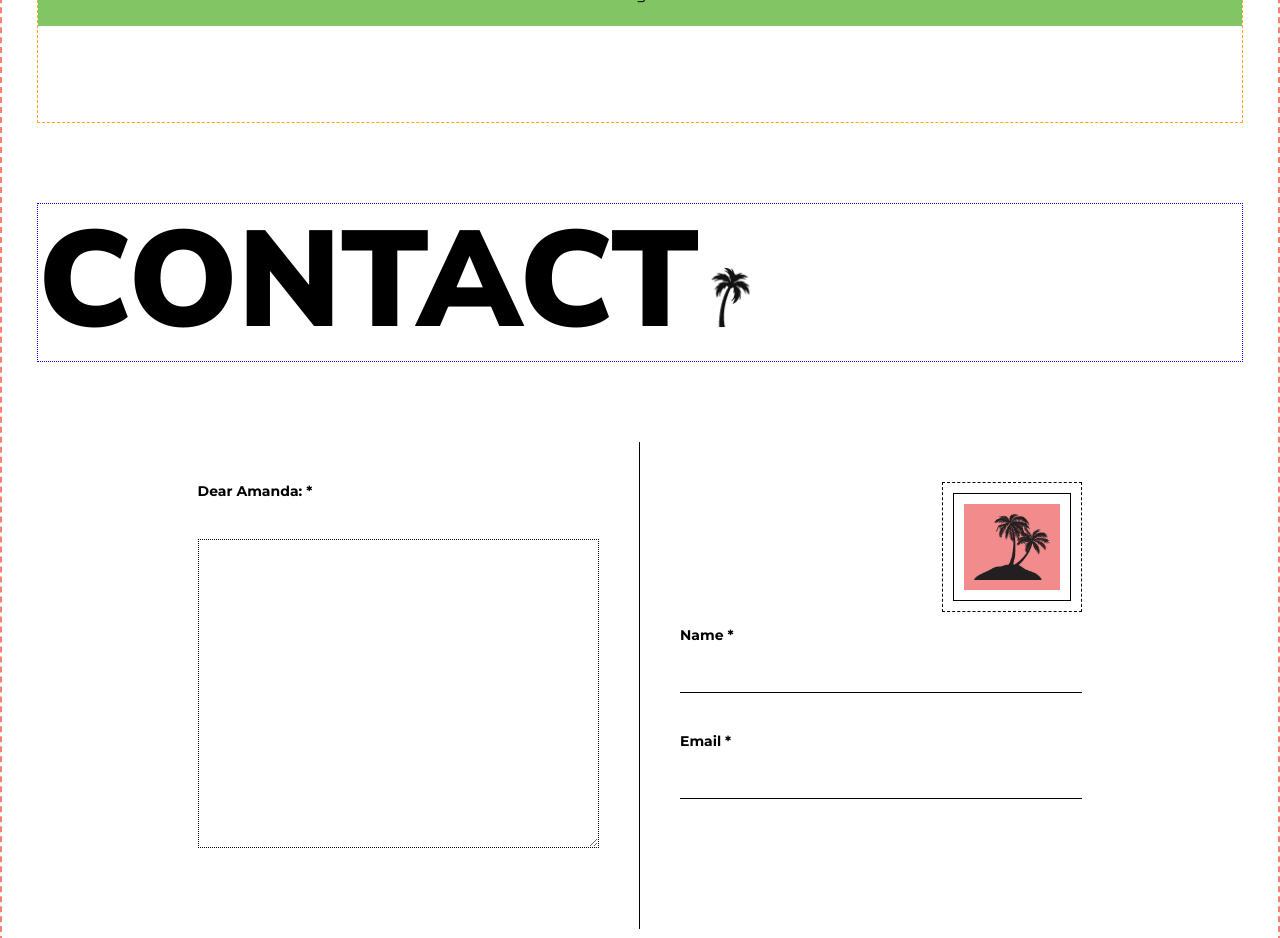
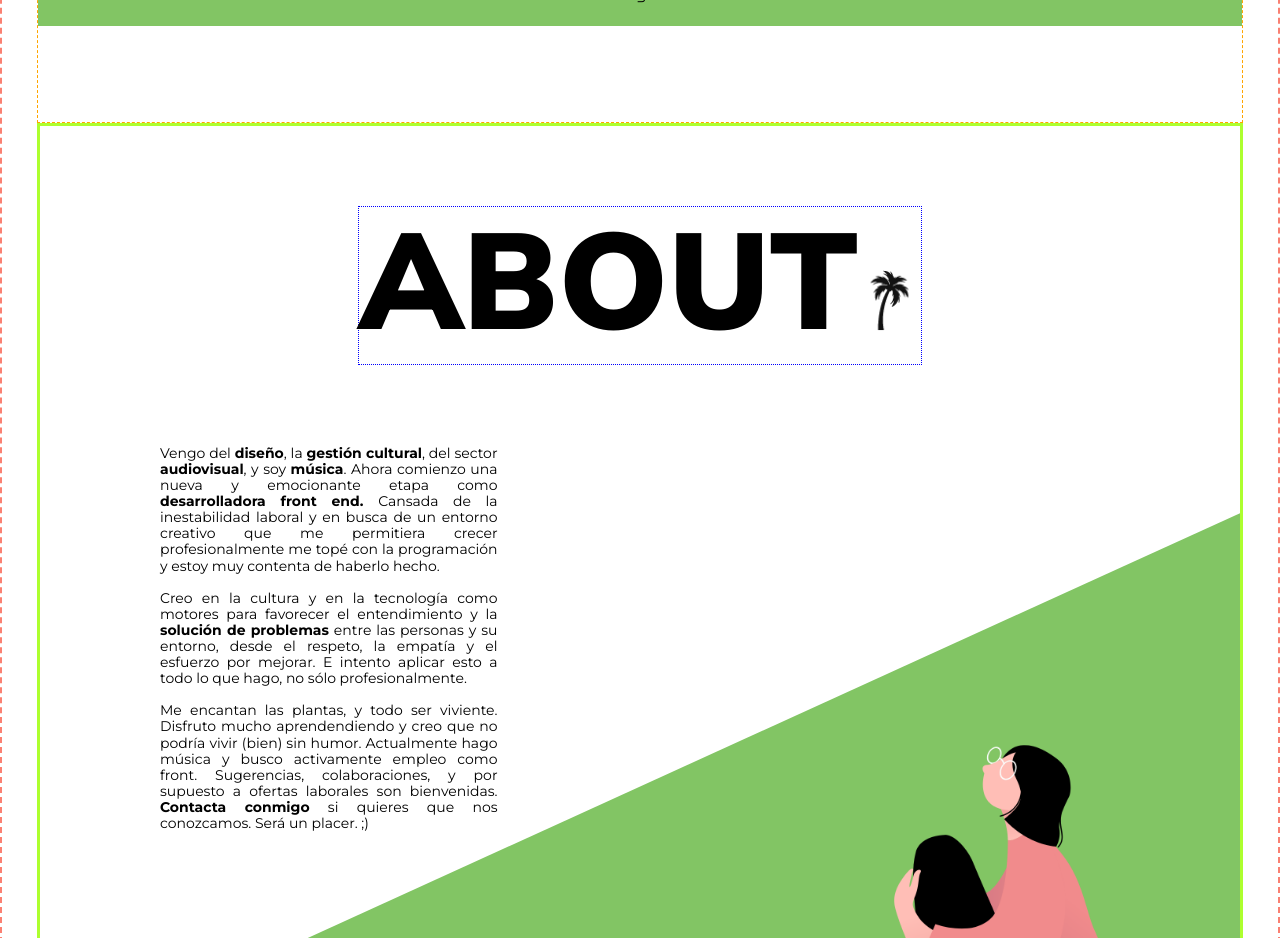
Before and after one commit to amandapalma/portfolio-amandapalma, a React (Create React App) app: page / in a window 1280 px wide. Shown: the part 2480-3418 px from the top of the page. Built offline with nearby package versions, Linux system fonts and the light colour scheme.

Commit message:
add new image to 'about' section

```diff
--- a/src/components/App.js
+++ b/src/components/App.js
@@ -3,7 +3,8 @@ import React from "react";
 import palmtree from "../images/palmtreeicon.png";
 import palmtreeIsland from "../images/palmtree-island.png";
 import uparrow from "../images/up-arrow.svg";
-// import profilepic from "../images/amanda-bn.png";
+import profilepic from "../images/illustration.png";
+
 import Header from "./Header";
 import Footer from "./Footer";
 
@@ -11,11 +12,11 @@ import "../stylesheets/App.scss";
 
 function App() {
   return (
-    <div className="App">
+    <div className="App" id="home">
       {/* <Comingsoon></Comingsoon> */}
       <Header></Header>
       <main className="main">
-        <section id="home" className="home">
+        <section  className="home">
           <div className="home__homeBackground"></div>
           <h1 className="home__mainTitle">
             <span>ho</span>
@@ -216,7 +217,7 @@ function App() {
             </a>
           </div>
         </section>
-        {/* <section className="section about">
+        <section className="section about">
           <div className="titleBox">
             <h2 id="about">about</h2>
             <img
@@ -225,7 +226,7 @@ function App() {
               src={palmtree}
             ></img>
           </div>
-          <div className="about__aboutBackround"></div>
+          {/* <div className="about__aboutBackround"></div> */}
           <div className="profile">
             <p className="profile__description">
               Vengo del <strong>diseño</strong>, la{" "}
@@ -255,7 +256,7 @@ function App() {
               <img className="profileImg" src={profilepic} alt="profile"></img>
             </div>
           </div>
-          <div className="arrowBox">
+          {/* <div className="arrowBox">
             <a href="#home" className="upArrow">
               <img
                 className="upArrow__arrow"
@@ -264,8 +265,8 @@ function App() {
               ></img>
               <p className="upArrow__upText">up</p>
             </a>
-          </div>
-        </section> */}
+          </div> */}
+        </section>
         <section className="section contact">
           <div className="titleBox">
             <h2 id="contact">contact</h2>
--- a/src/stylesheets/App.scss
+++ b/src/stylesheets/App.scss
@@ -67,14 +67,14 @@
 
 .titleBox {
   display: flex;
-  // margin-left: 0px;
-  margin-bottom: 80px;
-  margin-top: 80px;
+  margin: 40px auto 40px auto;
+
   border: 1px dotted blue;
 
-  // @include desktop {
-  //   margin-left: 350px;
-  // }
+  @include desktop {
+    margin: 80px auto 80px auto;
+
+  }
 }
 
 .palmtree {
@@ -250,46 +250,79 @@
 
 //ABOUT
 
-.about {
-  &__aboutBackround {
-    width: auto;
-    height: 0;
-    border-style: solid;
-    border-width: 0 0 100vh 175vh;
-    border-color: transparent transparent $color-primary transparent;
-    position: absolute;
-    top: 100;
-    right: 0;
-    z-index: -1;
-    // margin: 5vh;
+// .about {
+//   border: 3px solid greenyellow;
+//   position: relative;
+
+//   &__aboutBackround {
+
+//     border-style: solid;
+//     border-width: 0 0 100vh 175vh;
+//     border-color: transparent transparent $color-primary transparent;
+//     position: absolute;
+//     top: 100;
+//     right: 0;
+//     z-index: -1;
+//     // margin: 35px;
+//   }
+// }
+
+.about{
+justify-content: space-between;
+
+  border: 3px solid greenyellow;
+	position: relative;
+	width: 100%;
+	min-height: 100vh;
+	margin: 0 auto;
+  overflow: hidden;
+
+	&::after{
+		content: '';
+		position: absolute;
+		background-color: $color-primary;
+		padding-bottom: 141.42136%;
+		width: 100%;
+		bottom: 0;
+		left: 0;
+		transform: rotate(65.5deg) ;
+    transform-origin: left bottom;
+  z-index:-1;}
   }
-}
+
 
 .profile {
+  margin: 0 auto 15px auto;
+  width: 80%;
+  height: 600px;
   display: grid;
-  grid-template-columns: 1fr 1fr;
-  grid-gap: 100px;
+  grid-template-columns: 1fr 1.4fr;
+ column-gap: 150px;
 
-  border: 1px solid blue;
+
+  // border: 3px dotted blue;
 
   &__description {
     text-align: justify;
-    align-self: flex-start;
-
-    border: 1px solid cyan;
+    // border: 1px solid cyan;
   }
 
   &__imageBox {
+    display:flex;
+    align-items: flex-end;
     .profileImg {
       max-width: 100%;
       height: auto;
       object-fit: cover;
-      border: 1px solid orangered;
+      // border: 1px solid orangered;
+      box-shadow: 100px;
     }
   }
 }
 
 //CONTACT
+
+
 
 .postcard {
   align-self: center;
```
Also changed, not shown: src/images/illustration.png (added).
